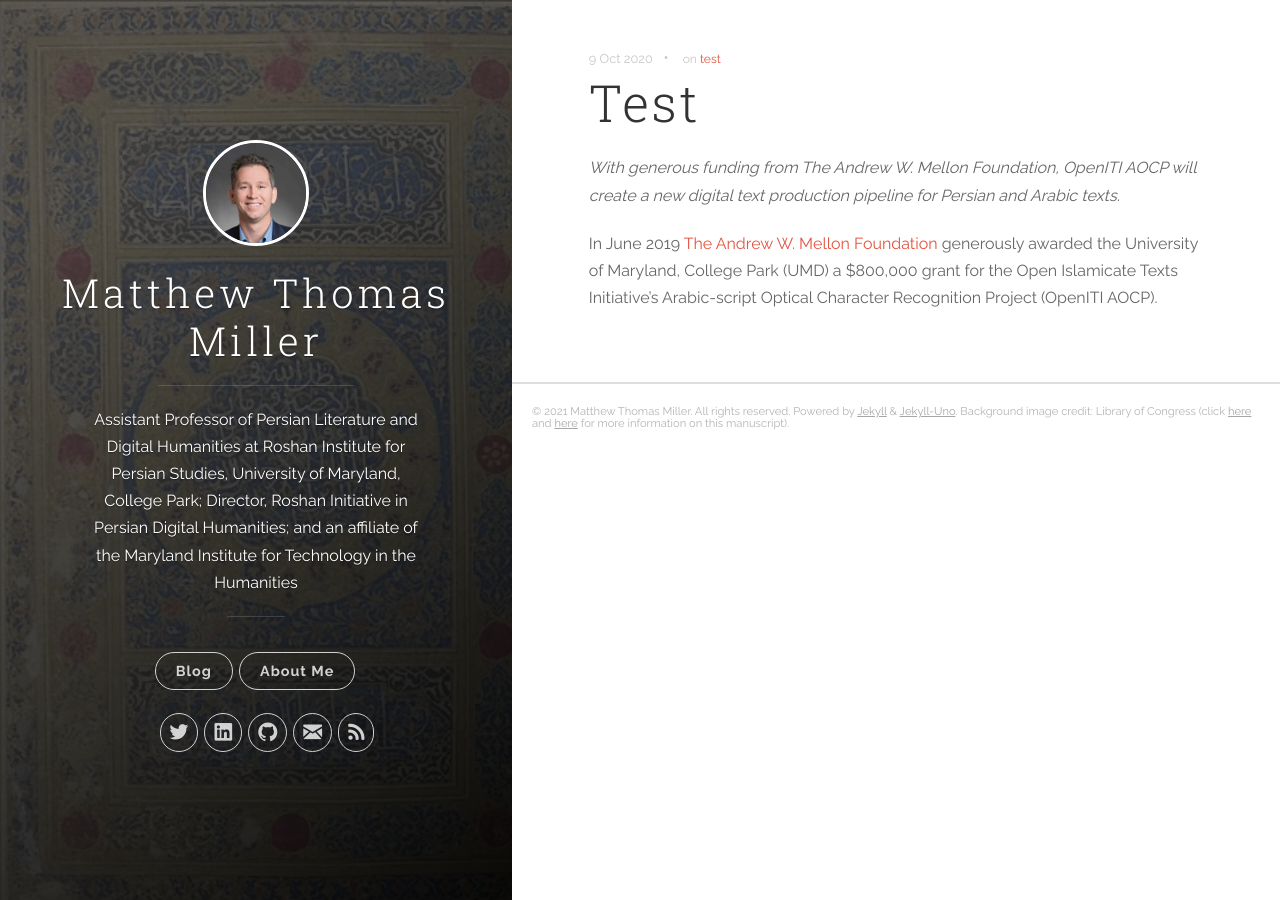
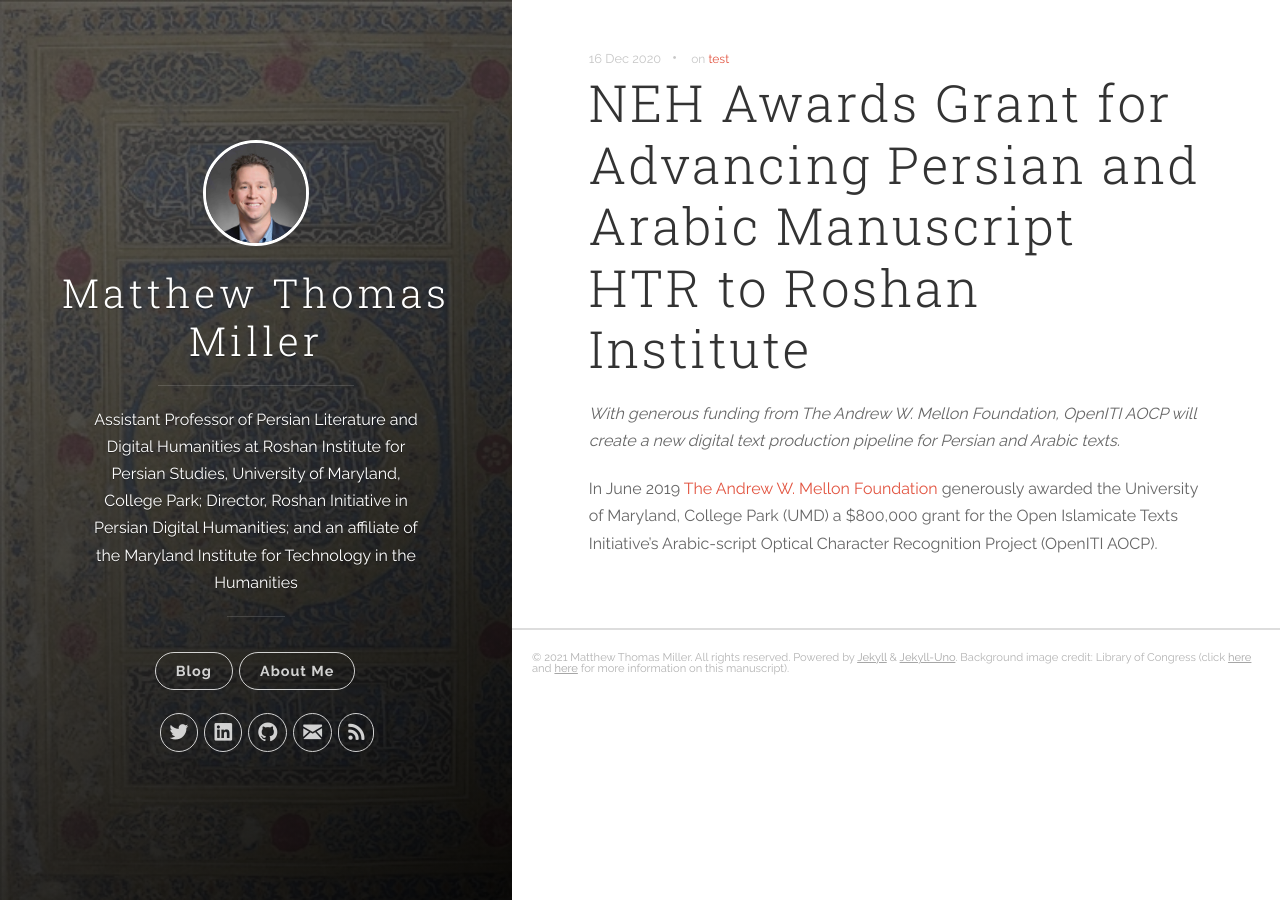
Before and after one commit to MatthewThomasMiller/MatthewThomasMiller.github.io, a Jekyll site: the page built from _posts/2020-10-09-Test.markdown, in a window 1280 px wide. Built offline with Jekyll 4.4.1, drawn with Linux system fonts in a browser that asks for light colours.

Commit message:
Update 2020-10-09-Test.markdown

```diff
--- a/_posts/2020-10-09-Test.markdown
+++ b/_posts/2020-10-09-Test.markdown
@@ -1,6 +1,6 @@
 ---
-title:  "Test"
-date:   2020-10-09
+title:  "NEH Awards Grant for Advancing Persian and Arabic Manuscript HTR to Roshan Institute"
+date:   2020-12-16
 categories: Grant
 description: test
 tags: test
```
